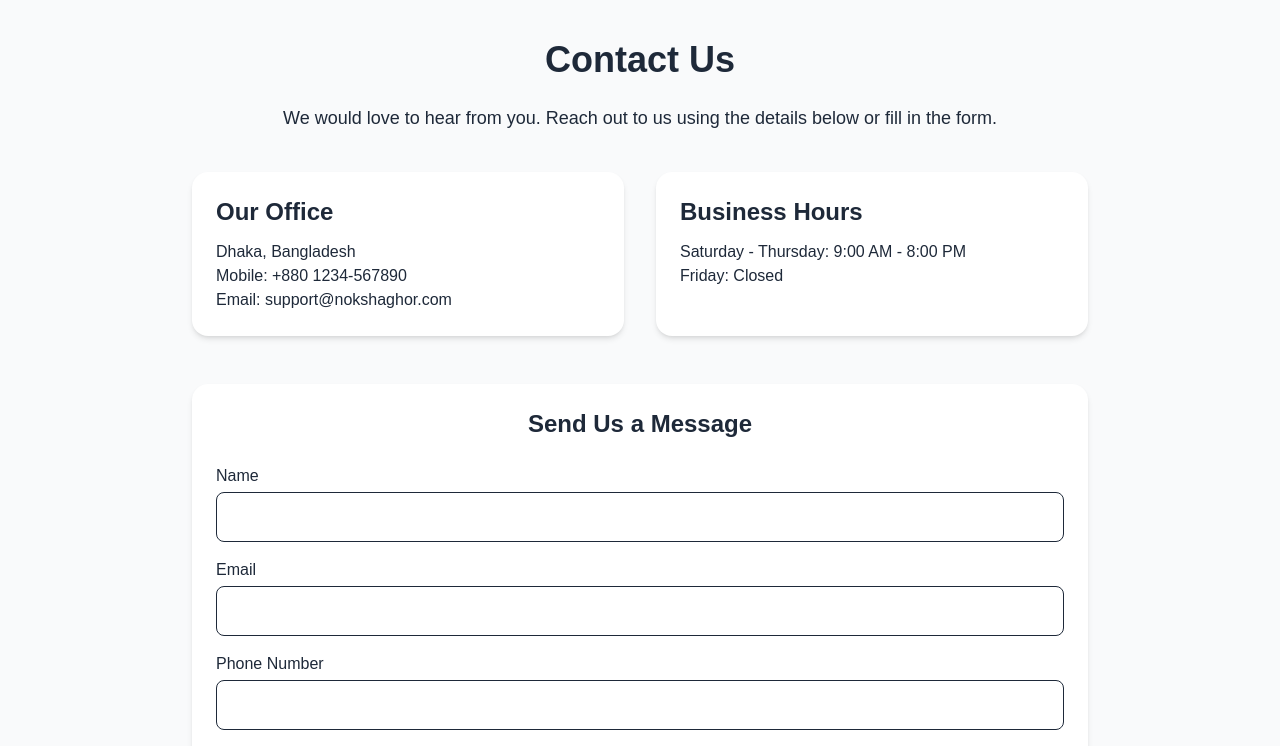
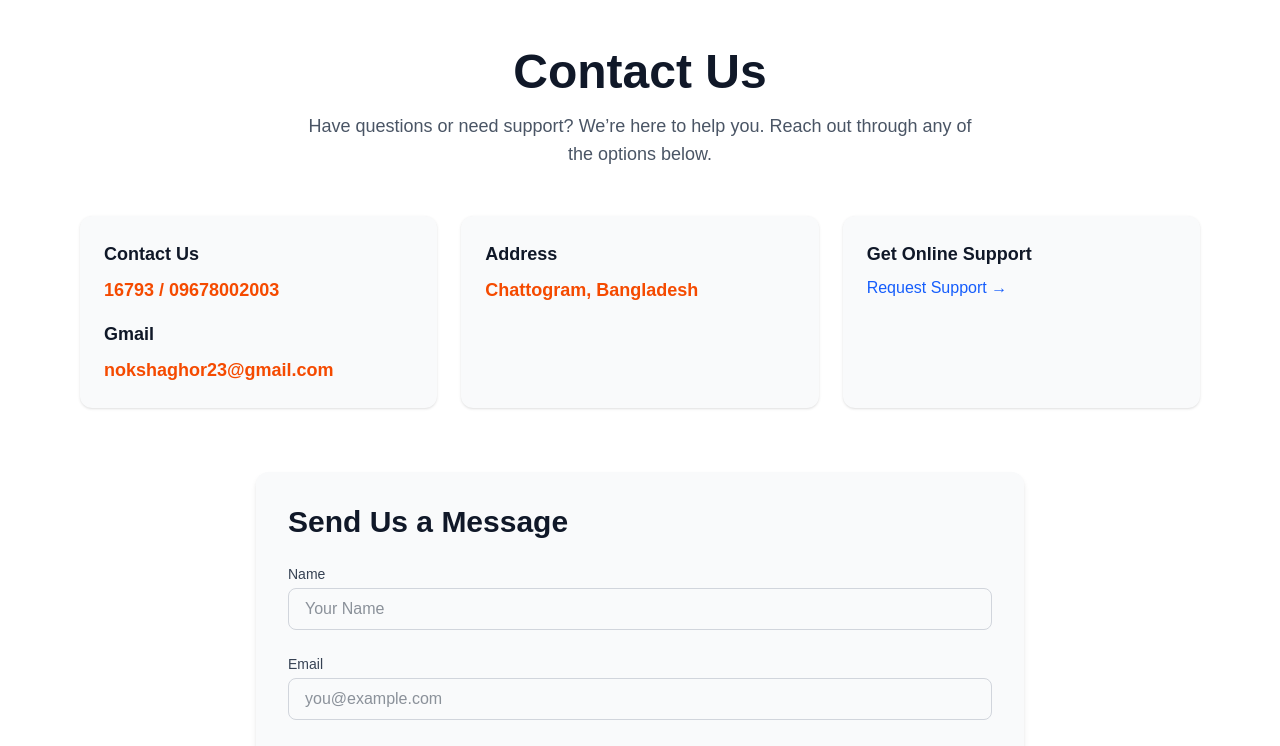
Before and after one commit to devmahdihasan/NokshaGhor-TeamProject, a Next.js app in the folder frontend/: page /contact in a window 1280 px wide. Shown: the top 746 px of the page. Built offline with nearby package versions, Linux system fonts and the light colour scheme.

Commit message:
marging with main tanzina

```diff
--- a/frontend/src/app/about/page.tsx
+++ b/frontend/src/app/about/page.tsx
@@ -1,81 +1,150 @@
+// src/app/about/page.tsx
+
 export default function AboutPage() {
   return (
-    <main className="min-h-screen bg-gray-50 text-gray-800 p-10">
-      <section className="max-w-6xl mx-auto space-y-12">
-        <h1 className="text-4xl font-bold text-center mb-6">About Us</h1>
+    <main className="bg-white text-gray-800 min-h-screen py-12 px-6 sm:px-10 md:px-20">
 
-        {/* 1. Introduction */}
-        <div className="bg-white p-6 rounded-2xl shadow-md">
-          <h2 className="text-2xl font-semibold mb-4">Introduction</h2>
-          <p className="text-lg leading-relaxed">
-            Welcome to <span className="font-semibold">Nokshaghor</span>, where
-            tradition meets creativity. We are passionate about crafting
-            high-quality designs that reflect the rich culture of Bangladesh
-            while embracing modern elegance.
-            <br /> <br />
-            Our aim is to serve our valued customers with unique products that
-            tell stories, inspire emotions, and bring joy into everyday life.
-            Every piece from Nokshaghor carries a part of our cultural heritage
-            blended with innovative artistry.
+      {/* Page Title */}
+      <section className="text-center mb-12 md:mb-16">
+        <h1 className="text-3xl sm:text-4xl md:text-5xl font-bold text-gray-900 mb-4">
+          About Us
+        </h1>
+        <p className="text-base sm:text-lg text-gray-600 max-w-2xl mx-auto">
+          Welcome to <span className="font-semibold">Nokshaghor</span>, where tradition meets elegance.
+          We are passionate about crafting timeless designs that bring
+          sophistication and authenticity to your lifestyle.
+        </p>
+      </section>
+
+      {/* Introduction */}
+      <section className="mb-16 md:mb-20">
+        <p className="text-base sm:text-lg text-gray-700 leading-relaxed max-w-4xl mx-auto">
+          Nokshaghor is more than just a name—it is a story of tradition, creativity,
+          and passion. We believe that art has the power to connect people across
+          generations, and through our products, we try to capture the true spirit of
+          culture and craftsmanship. Our brand is built on the foundation of trust,
+          authenticity, and a deep respect for heritage. Every product we create or
+          deliver reflects not only beauty but also the timeless values that define
+          who we are. We combine modern designs with traditional artistry to bring you
+          collections that are both stylish and meaningful. Whether it is fashion,
+          home décor, or lifestyle products, we ensure that each piece tells a story
+          of dedication and hard work. At Nokshaghor, quality is never compromised,
+          and customer satisfaction is our highest priority. We work closely with
+          artisans and creative minds to promote local talent and share their skills
+          with the world. Our vision is to become a trusted platform where tradition
+          meets innovation, and where every customer feels a part of a greater journey.
+          Nokshaghor is not just a marketplace—it is an experience of culture, elegance,
+          and lasting value.
+        </p>
+      </section>
+
+      {/* Products Section */}
+      <section className="mb-16">
+          <h2 className="text-2xl sm:text-3xl md:text-4xl font-bold text-center text-gray-900 mb-8">
+    Demo Products
+  </h2>
+        <div className="flex flex-wrap justify-center gap-8 md:gap-12">
+          {/* Product 1 */}
+          <div className="flex flex-col items-center cursor-pointer transform transition-transform duration-300 active:scale-95 hover:scale-105">
+            <img
+              src="https://images.pexels.com/photos/1649771/pexels-photo-1649771.jpeg"
+              alt="Headphones"
+              className="w-40 sm:w-52 md:w-60 h-40 sm:h-52 md:h-60 object-cover rounded-lg shadow-lg"
+            />
+            <p className="mt-3 text-base sm:text-lg font-semibold text-gray-700">Headphones</p>
+          </div>
+
+          {/* Product 2 */}
+          <div className="flex flex-col items-center cursor-pointer transform transition-transform duration-300 active:scale-95 hover:scale-105">
+            <img
+              src="https://images.pexels.com/photos/1194760/pexels-photo-1194760.jpeg"
+              alt="Smartphones"
+              className="w-40 sm:w-52 md:w-60 h-40 sm:h-52 md:h-60 object-cover rounded-lg shadow-lg"
+            />
+            <p className="mt-3 text-base sm:text-lg font-semibold text-gray-700">Smartphones</p>
+          </div>
+
+          {/* Product 3 */}
+          <div className="flex flex-col items-center cursor-pointer transform transition-transform duration-300 active:scale-95 hover:scale-105">
+            <img
+              src="https://images.pexels.com/photos/3675622/pexels-photo-3675622.jpeg"
+              alt="Electric Fan"
+              className="w-40 sm:w-52 md:w-60 h-40 sm:h-52 md:h-60 object-cover rounded-lg shadow-lg"
+            />
+            <p className="mt-3 text-base sm:text-lg font-semibold text-gray-700">Electric Fan</p>
+          </div>
+
+          {/* Product 4 */}
+          <div className="flex flex-col items-center cursor-pointer transform transition-transform duration-300 active:scale-95 hover:scale-105">
+            <img
+              src="https://images.pexels.com/photos/132340/pexels-photo-132340.jpeg"
+              alt="Electric Light"
+              className="w-40 sm:w-52 md:w-60 h-40 sm:h-52 md:h-60 object-cover rounded-lg shadow-lg"
+            />
+            <p className="mt-3 text-base sm:text-lg font-semibold text-gray-700">Electric Light</p>
+          </div>
+        </div>
+      </section>
+
+      {/* Video Section */}
+<section className="mb-16">
+  <div className="flex flex-col items-center justify-center gap-4">
+    <video
+      src="https://www.w3schools.com/html/mov_bbb.mp4"
+      controls
+      autoPlay={false}
+      loop
+      muted
+      className="w-full max-w-5xl h-auto rounded-lg shadow-lg"
+    />
+    <p className="text-base sm:text-lg font-semibold text-gray-700">
+      Product Demo Video
+    </p>
+  </div>
+</section>
+      {/* Mission & Values Section */}
+<section className="bg-orange-600 text-white py-16 px-6 sm:px-10 md:px-20">
+  <div className="max-w-6xl mx-auto grid gap-12 md:grid-cols-2">
+    {/* Our Mission */}
+    <div>
+      <h3 className="text-2xl sm:text-3xl font-bold mb-4">Our Mission</h3>
+      <p className="text-base sm:text-lg leading-relaxed">
+        Our mission is to empower people and communities in situations of poverty,
+        illiteracy, disease and social injustice. Our interventions aim to achieve
+        large scale, positive changes through economic and social programmes that
+        enable women and men to realise their potential.
       </p>
     </div>
 
-        {/* 2. Team Introduction */}
-        <div className="bg-white p-6 rounded-2xl shadow-md">
-          <h2 className="text-2xl font-semibold mb-6 text-center">
-            Meet Our Team
-          </h2>
-          <div className="grid md:grid-cols-2 gap-6">
-            <div className="p-4 border rounded-xl shadow-sm">
-              <h3 className="text-xl font-semibold">Mahdi Hasan</h3>
-              <p className="text-sm text-gray-600">Founder & CEO</p>
-              <p className="mt-2">
-                Mahdi leads Nokshaghor with a vision to blend culture and
-                modernity in every design.
-              </p>
-            </div>
-            <div className="p-4 border rounded-xl shadow-sm">
-              <h3 className="text-xl font-semibold">Zishan</h3>
-              <p className="text-sm text-gray-600">Creative Director</p>
-              <p className="mt-2">
-                Zishan is the creative mind behind our innovative concepts and
-                unique styling.
-              </p>
-            </div>
-            <div className="p-4 border rounded-xl shadow-sm">
-              <h3 className="text-xl font-semibold">Imran</h3>
-              <p className="text-sm text-gray-600">Lead Designer</p>
-              <p className="mt-2">
-                Imran specializes in crafting detailed designs that reflect both
-                heritage and elegance.
-              </p>
-            </div>
-            <div className="p-4 border rounded-xl shadow-sm">
-              <h3 className="text-xl font-semibold">Tanzina</h3>
-              <p className="text-sm text-gray-600">Marketing & Outreach</p>
-              <p className="mt-2">
-                Tanzina ensures that Nokshaghor reaches people everywhere,
-                building strong customer relationships.
-              </p>
+    {/* Our Values */}
+    <div>
+      <h3 className="text-2xl sm:text-3xl font-bold mb-4">Our Values</h3>
+      <ul className="list-disc list-inside text-base sm:text-lg space-y-2">
+        <li>Integrity</li>
+        <li>Innovation</li>
+        <li>Inclusiveness</li>
+        <li>Effectiveness</li>
+      </ul>
     </div>
   </div>
-        </div>
+</section>
 
-        {/* 3. Call to Action */}
-        <div className="bg-gradient-to-r from-blue-500 to-indigo-600 text-white p-10 rounded-2xl shadow-lg text-center">
-          <h2 className="text-3xl font-bold mb-4">Get in Touch With Us</h2>
-          <p className="mb-6 text-lg">
-            Interested to know more about Nokshaghor or want to collaborate with
-            us? Let’s connect and build something meaningful together.
+      {/* Call to Action */}
+      <section className="text-center bg-orange-50 py-12 sm:py-16 rounded-2xl shadow-inner">
+        <h2 className="text-2xl sm:text-3xl font-bold text-gray-900 mb-4">
+          Want to know more about us?
+        </h2>
+        <p className="text-base sm:text-lg text-gray-700 mb-6">
+          Connect with us today and explore the elegance of Nokshaghor.
         </p>
         <a
           href="/contact"
-            className="inline-block bg-white text-blue-600 font-semibold px-6 py-3 rounded-full shadow-md hover:bg-gray-100 transition"
+          className="inline-block bg-orange-600 text-white font-semibold py-3 px-6 sm:py-3 sm:px-8 rounded-lg shadow-md hover:bg-orange-700 transition"
         >
           Contact Us
         </a>
-        </div>
       </section>
+
     </main>
   );
 }
--- a/frontend/src/app/contact/page.tsx
+++ b/frontend/src/app/contact/page.tsx
@@ -1,116 +1,102 @@
-"use client";
-
-import { useState } from "react";
+// src/app/contact/page.tsx
 
 export default function ContactPage() {
-  const [formData, setFormData] = useState({
-    name: "",
-    email: "",
-    phone: "",
-    message: "",
-  });
+  return (
+    <main className="bg-white text-gray-800 min-h-screen py-12 px-6 sm:px-10 md:px-20">
 
-  const handleChange = (
-    e: React.ChangeEvent<HTMLInputElement | HTMLTextAreaElement>
-  ) => {
-    setFormData({ ...formData, [e.target.name]: e.target.value });
-  };
+      {/* Page Title */}
+      <section className="text-center mb-12">
+        <h1 className="text-3xl sm:text-4xl md:text-5xl font-bold text-gray-900 mb-4">
+          Contact Us
+        </h1>
+        <p className="text-base sm:text-lg text-gray-600 max-w-2xl mx-auto">
+          Have questions or need support? We’re here to help you.
+          Reach out through any of the options below.
+        </p>
+      </section>
 
-  const handleSubmit = (e: React.FormEvent) => {
-    e.preventDefault();
-    console.log("Form Submitted:", formData);
-    alert("Thank you for contacting us!");
-    setFormData({ name: "", email: "", phone: "", message: "" });
-  };
-
-  return (
-    <main className="min-h-screen bg-gray-50 text-gray-800 p-10">
-      <section className="max-w-4xl mx-auto space-y-12">
-        <h1 className="text-4xl font-bold text-center mb-6">Contact Us</h1>
-        <p className="text-lg text-center mb-10">
-          We would love to hear from you. Reach out to us using the details
-          below or fill in the form.
-        </p>
-
-        {/* Contact Information */}
-        <div className="grid md:grid-cols-2 gap-8 mb-12">
-          <div className="bg-white p-6 rounded-2xl shadow-md">
-            <h2 className="text-2xl font-semibold mb-3">Our Office</h2>
-            <p>Dhaka, Bangladesh</p>
-            <p>Mobile: +880 1234-567890</p>
-            <p>Email: support@nokshaghor.com</p>
+      {/* Info Cards */}
+      <section className="grid gap-6 sm:grid-cols-1 md:grid-cols-3 mb-16">
+        {/* Card 1 */}
+        <div className="bg-gray-50 p-6 rounded-xl shadow hover:shadow-lg transition">
+          <h3 className="text-lg font-semibold text-gray-900 mb-2">Contact Us</h3>
+          <p className="text-orange-600 font-bold text-lg">16793 / 09678002003</p>
+          <h3 className="text-lg font-semibold text-gray-900 mt-4 mb-2">Gmail</h3>
+          <p className="text-orange-600 font-bold text-lg">nokshaghor23@gmail.com</p>
         </div>
 
-          <div className="bg-white p-6 rounded-2xl shadow-md">
-            <h2 className="text-2xl font-semibold mb-3">Business Hours</h2>
-            <p>Saturday - Thursday: 9:00 AM - 8:00 PM</p>
-            <p>Friday: Closed</p>
-          </div>
+        {/* Card 2 */}
+        <div className="bg-gray-50 p-6 rounded-xl shadow hover:shadow-lg transition">
+          <h3 className="text-lg font-semibold text-gray-900 mb-2">Address</h3>
+          <p className="text-orange-600 font-bold text-lg">Chattogram, Bangladesh</p>
         </div>
 
+        {/* Card 3 */}
+        <div className="bg-gray-50 p-6 rounded-xl shadow hover:shadow-lg transition">
+          <h3 className="text-lg font-semibold text-gray-900 mb-2">Get Online Support</h3>
+          <a
+            href="#"
+            className="text-blue-600 font-medium hover:underline"
+          >
+            Request Support →
+          </a>
+        </div>
+      </section>
+
       {/* Contact Form */}
-        <div className="bg-white p-6 rounded-2xl shadow-md">
-          <h2 className="text-2xl font-semibold mb-6 text-center">
-            Send Us a Message
-          </h2>
-          <form onSubmit={handleSubmit} className="space-y-4">
+      <section className="max-w-3xl mx-auto bg-gray-50 p-6 sm:p-8 rounded-xl shadow-md">
+        <h2 className="text-2xl sm:text-3xl font-bold text-gray-900 mb-6">Send Us a Message</h2>
+        <form className="space-y-5 sm:space-y-6">
+          {/* Name */}
           <div>
-              <label className="block font-medium mb-1">Name</label>
+            <label className="block text-sm font-medium text-gray-700 mb-1">Name</label>
             <input
               type="text"
-                name="name"
-                value={formData.name}
-                onChange={handleChange}
-                className="w-full p-3 border rounded-lg focus:outline-none focus:ring-2 focus:ring-blue-500"
-                required
+              className="w-full border border-gray-300 rounded-lg px-4 py-2 focus:ring-2 focus:ring-orange-500 focus:outline-none"
+              placeholder="Your Name"
             />
           </div>
 
+          {/* Email */}
           <div>
-              <label className="block font-medium mb-1">Email</label>
+            <label className="block text-sm font-medium text-gray-700 mb-1">Email</label>
             <input
               type="email"
-                name="email"
-                value={formData.email}
-                onChange={handleChange}
-                className="w-full p-3 border rounded-lg focus:outline-none focus:ring-2 focus:ring-blue-500"
-                required
+              className="w-full border border-gray-300 rounded-lg px-4 py-2 focus:ring-2 focus:ring-orange-500 focus:outline-none"
+              placeholder="you@example.com"
             />
           </div>
 
+          {/* Phone */}
           <div>
-              <label className="block font-medium mb-1">Phone Number</label>
+            <label className="block text-sm font-medium text-gray-700 mb-1">Phone Number</label>
             <input
               type="tel"
-                name="phone"
-                value={formData.phone}
-                onChange={handleChange}
-                className="w-full p-3 border rounded-lg focus:outline-none focus:ring-2 focus:ring-blue-500"
-                required
+              className="w-full border border-gray-300 rounded-lg px-4 py-2 focus:ring-2 focus:ring-orange-500 focus:outline-none"
+              placeholder="+880 1XXX-XXXXXX"
             />
           </div>
 
+          {/* Message */}
           <div>
-              <label className="block font-medium mb-1">Message</label>
+            <label className="block text-sm font-medium text-gray-700 mb-1">Message</label>
             <textarea
-                name="message"
               rows={4}
-                value={formData.message}
-                onChange={handleChange}
-                className="w-full p-3 border rounded-lg focus:outline-none focus:ring-2 focus:ring-blue-500"
-                required
+              className="w-full border border-gray-300 rounded-lg px-4 py-2 focus:ring-2 focus:ring-orange-500 focus:outline-none"
+              placeholder="Write your message..."
             ></textarea>
           </div>
 
+          {/* Submit */}
           <button
             type="submit"
-              className="w-full bg-blue-600 text-white py-3 rounded-lg font-semibold hover:bg-blue-700 transition"
+            className="w-full bg-orange-600 text-white font-semibold py-3 rounded-lg shadow-md hover:bg-orange-700 transition"
           >
             Submit
           </button>
         </form>
-        </div>
       </section>
+
     </main>
   );
 }
```
Lines whose indentation alone changed are shown as unchanged.
